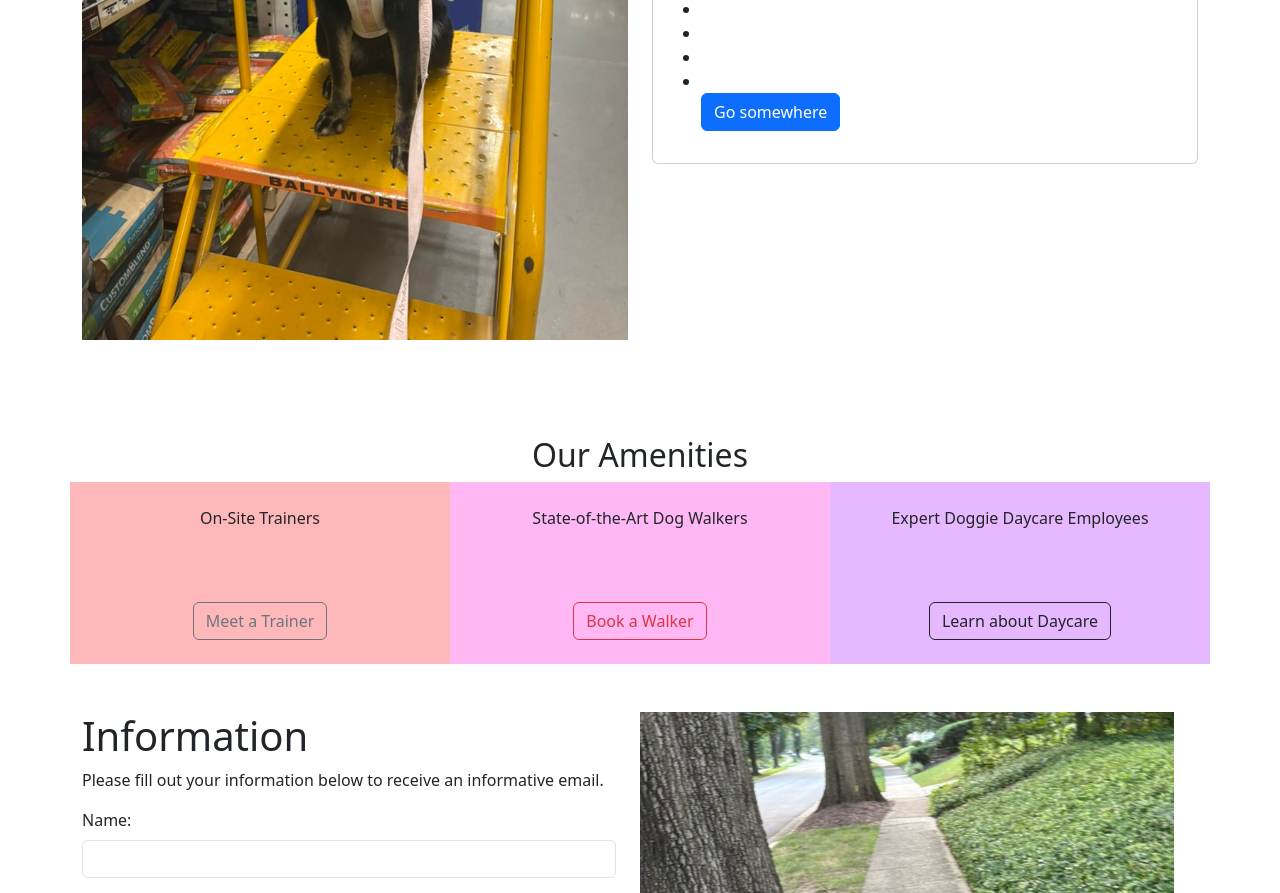
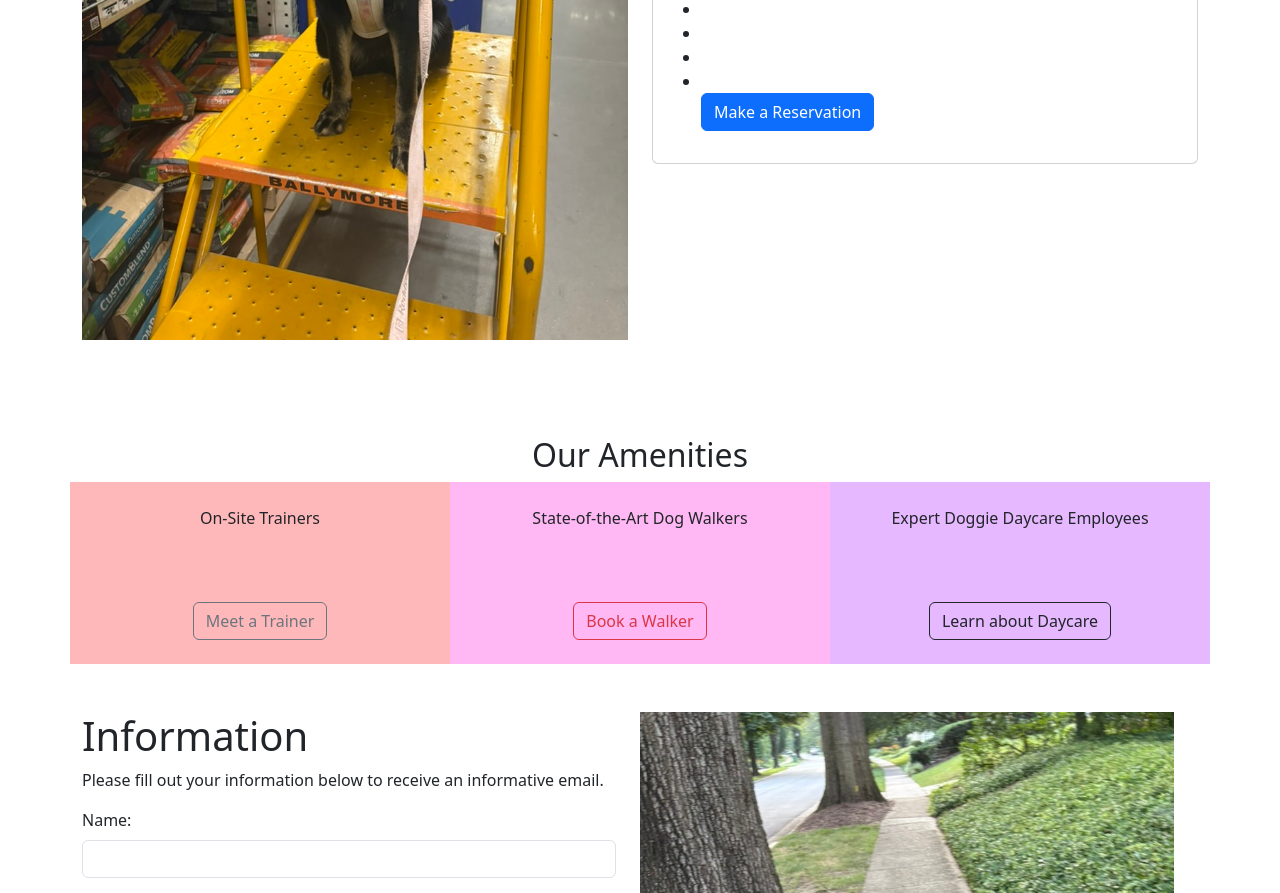
Before and after one commit to lorenkim227/DogPark, a plain HTML site: page main.html in a window 1280 px wide. Shown: the part 1740-2633 px from the top of the page. Drawn offline with nearby package versions, Linux system fonts and the light colour scheme.

Commit message:
updating for better UI

```diff
--- a/main.html
+++ b/main.html
@@ -84,7 +84,7 @@
                             <li></li>
                             <li></li>
                             <li></li>
-                            <a href="#" class="btn btn-primary">Go somewhere</a>
+                            <a href="\reservation.html" class="btn btn-primary">Make a Reservation</a>
                           </ul>
                 </div>
               </div>
```
